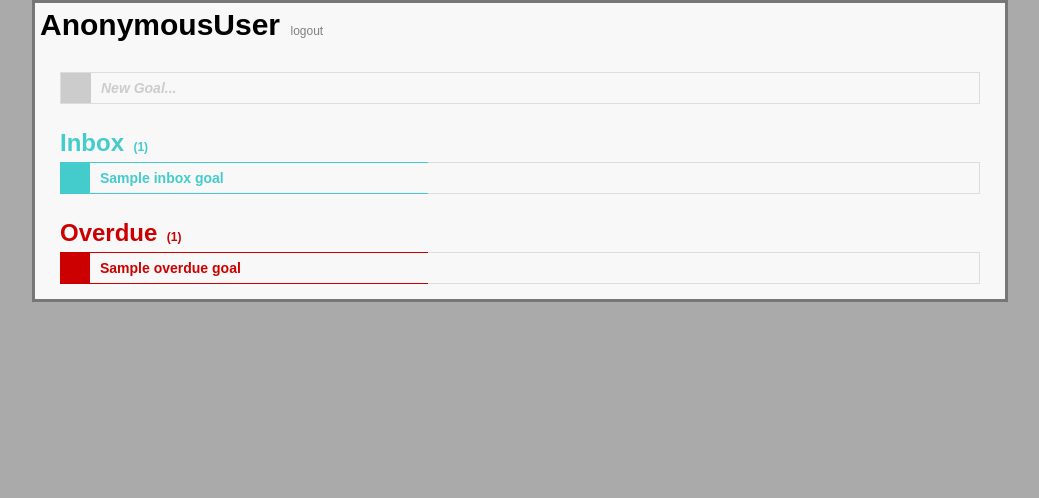
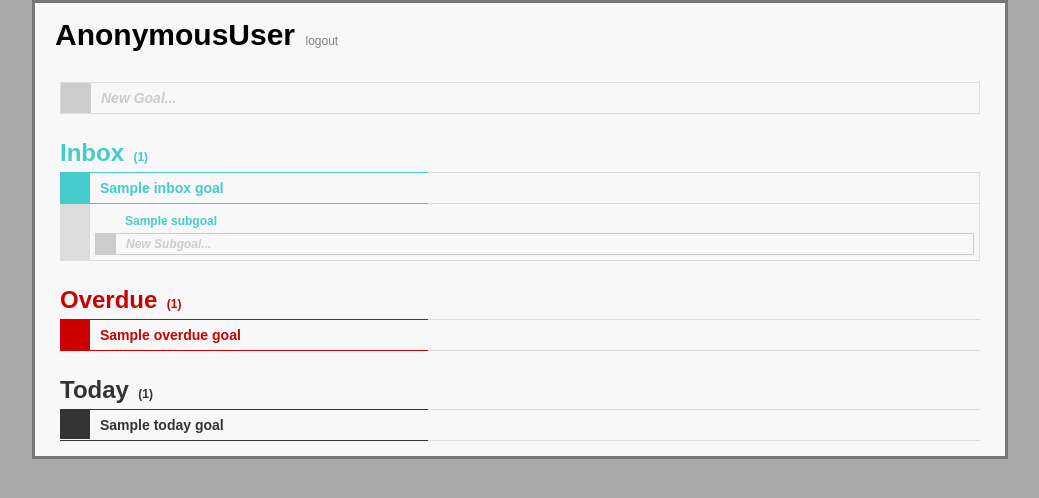
Before and after one commit to tyler-stone/goals_webapp, a Django app: template goals_webapp/templates/home.html in a window 1280 px wide. Shown: the top 498 px of the page, without its empty margins (120-1159 px from the left). Run offline with Django 3.2, Linux system fonts and the light colour scheme; the template is opened without the code that fills it: most values are stand-ins (such as "Sample title", 1, 10 or a date in 2020); parts of the project's set-up code (start-up, migrations or seed data) failed here and were passed over.

Commit message:
refactored, added subgoal display for inbox so far

```diff
--- /dev/null
+++ b/goals_mgmt/templatetags/tags.py
@@ -0,0 +1,7 @@
+from django import template
+
+register = template.Library()
+
+@register.filter
+def count(value):
+	return len(value)
--- a/goals_webapp/assets/css/main.css
+++ b/goals_webapp/assets/css/main.css
@@ -14,8 +14,7 @@
 }
 
 h1 {
-	margin: 0;
-	margin-bottom: 20px;
+	margin: 10px 0 20px 15px;
 	display: inline-block;
 	font-weight: bold;
 	font-size: 30px;
@@ -72,8 +71,17 @@
 	/* border: 1px solid #ddd; */
 	/*height: 32px;*/
 	/* border-radius: 2px; */
+	margin-bottom: 5px;
+}
+
+.goal_minview {
 	border-right: 1px solid #ddd;
-	margin-bottom: 5px;
+}
+
+.goal_detailview {
+	border-left: 30px solid #ddd;
+	border-right: 1px solid #ddd;
+	border-bottom: 1px solid #ddd;
 }
 
 .goal_flag {
@@ -120,3 +128,57 @@
 .no_progressbar {
 	border: 1px solid #ddd;
 }
+
+.subgoal_wrapper {
+	padding: 5px;
+}
+
+.subgoal {
+	margin-top: 2px;
+}
+
+.subgoal span {
+	line-height: 20px;
+	height: 20px;
+	padding: 10px;
+	font-weight: bold;
+	font-size: 12px;
+}
+
+.subgoal .goal_flag {
+	width: 20px;
+	height: 20px;
+	display: inline-block;
+	position: relative;
+	float: left;
+}
+
+.subgoal_status_None {
+	border: 1px solid #777;
+	color: #777;
+}
+
+.goal_flag.subgoal_status_None {
+	background-color: #777;
+	border:none;
+}
+
+.subgoal_status_Complete {
+	border: 1px solid green;
+	color: green;
+}
+
+.goal_flag.subgoal_status_Complete {
+	background-color: green;
+	border:none;
+}
+
+.subgoal_status_makenew {
+	border: 1px solid #ccc;
+	color: #ccc;
+}
+
+.goal_flag.subgoal_status_makenew {
+	background-color: #ccc;
+	border:none;
+}
--- a/goals_webapp/templates/home.html
+++ b/goals_webapp/templates/home.html
@@ -4,6 +4,7 @@
 <title>Home | O-Goals</title>
 <meta http-equiv="Content-type" content="text/html; charset=utf-8" />
 {% load staticfiles %}
+{% load tags %}
 <link rel="stylesheet" type="text/css" href="{% static "css/main.css"%}" />
 </head>
 
@@ -20,25 +21,45 @@
 		</div>
 	</div>
 
-	{% if num_inbox_goals > 0 %}
+	{% with count=inbox_goals|count %}
+	{% if count > 0 %}
 		<div id="inbox" class="goal_section">
 			<h2>Inbox</h2>
-			<h3>({{ num_inbox_goals }})</h3>
+			<h3>({{ count }})</h3>
 			{% for x in inbox_goals %}
 				<div class="goal">
-				<div class="progressbar"><div class="inbox"></div></div>
-				<div class="goal_flag inbox"></div>
-				<span>{{ x.title }}</span>
-				<div class="progressbar"><div class="inbox"></div></div>
+				<div class="goal_minview">
+					<div class="progressbar"><div class="inbox"></div></div>
+					<div class="goal_flag inbox"></div>
+					<span>{{ x.title }}</span>
+					<div class="progressbar"><div class="inbox"></div></div>
+				</div>
+				<div class="goal_detailview">
+					<div class="subgoal_wrapper">
+					{% for y in x.subgoal_set.all %}
+						<div class="subgoal subgoal_status_{{ y.status }}">
+						<div class="goal_flag subgoal_status_{{ y.status }}"></div>
+							<span>{{ y.title }}</span>
+						</div>
+					{% endfor %}
+						<div class="subgoal subgoal_status_makenew">
+						<div class="goal_flag subgoal_status_makenew"></div>
+							<span><i>New Subgoal...</i></span>
+						</div>
+					</div>
+					<div class=""></div>
+				</div>
 				</div>
 			{% endfor %}
 		</div>
 	{% endif %}
+	{% endwith %}
 
-	{% if num_overdue_goals > 0 %}
+	{% with count=overdue_goals|count %}
+	{% if count > 0 %}
 		<div id="overdue" class="goal_section">
 			<h2>Overdue</h2>
-			<h3>({{ num_overdue_goals }})</h3>
+			<h3>({{ count }})</h3>
 			{% for x in overdue_goals %}
 				<div class="goal">
 				<div class="progressbar"><div class="overdue"></div></div>
@@ -49,11 +70,13 @@
 			{% endfor %}
 		</div>
 	{% endif %}
+	{% endwith %}
 
-	{% if num_today_goals > 0 %}
+	{% with count=today_goals|count %}
+	{% if count > 0 %}
 		<div id="today" class="goal_section">
 			<h2>Today</h2>
-			<h3>({{ num_today_goals }})</h3>
+			<h3>({{ count }})</h3>
 			{% for x in today_goals %}
 				<div class="goal">
 				<div class="goal_flag today"></div>
@@ -64,5 +87,6 @@
 			{% endfor %}
 		</div>
 	{% endif %}
+	{% endwith %}
 </body>
 </html>
```
Also changed, not shown: goals_mgmt/tags.py (added, +7 -0 lines), goals_mgmt/views.py (+6 -1 lines), goals_mgmt/templatetags/__init__.py (added).
